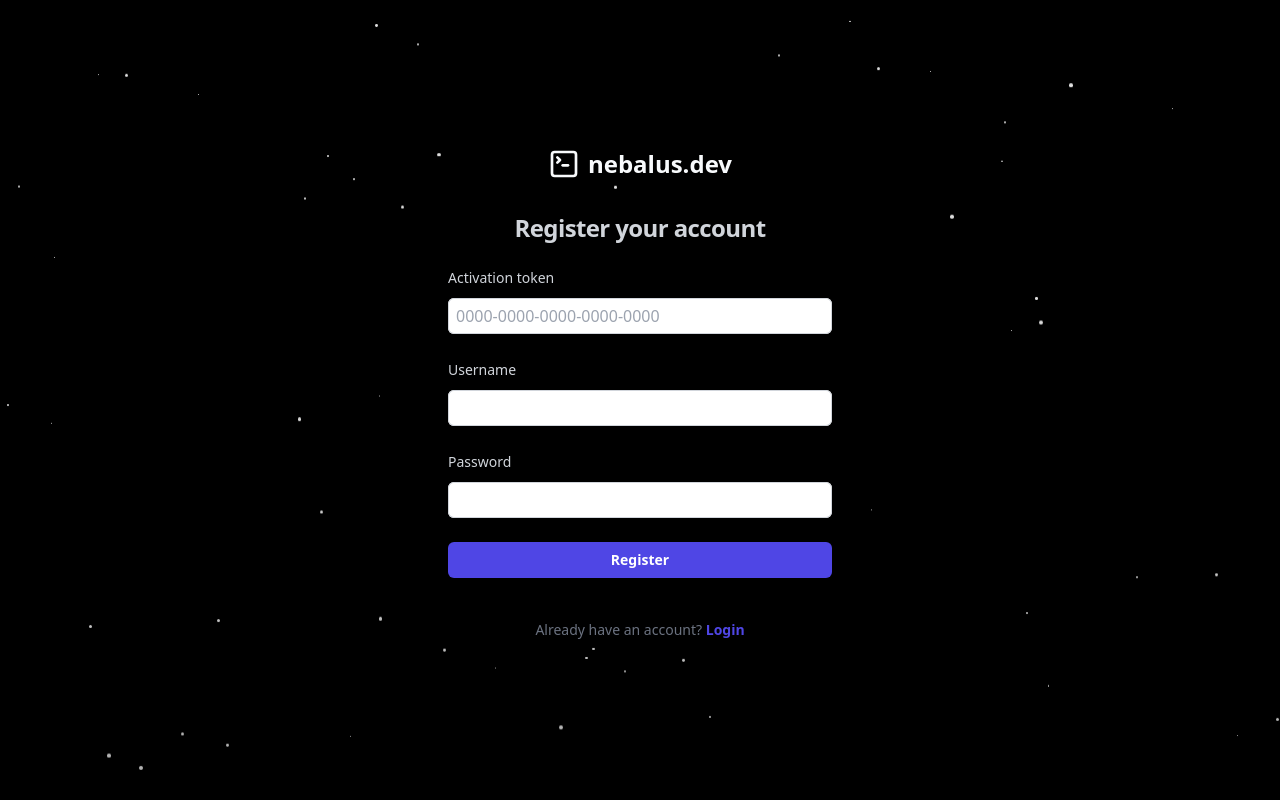
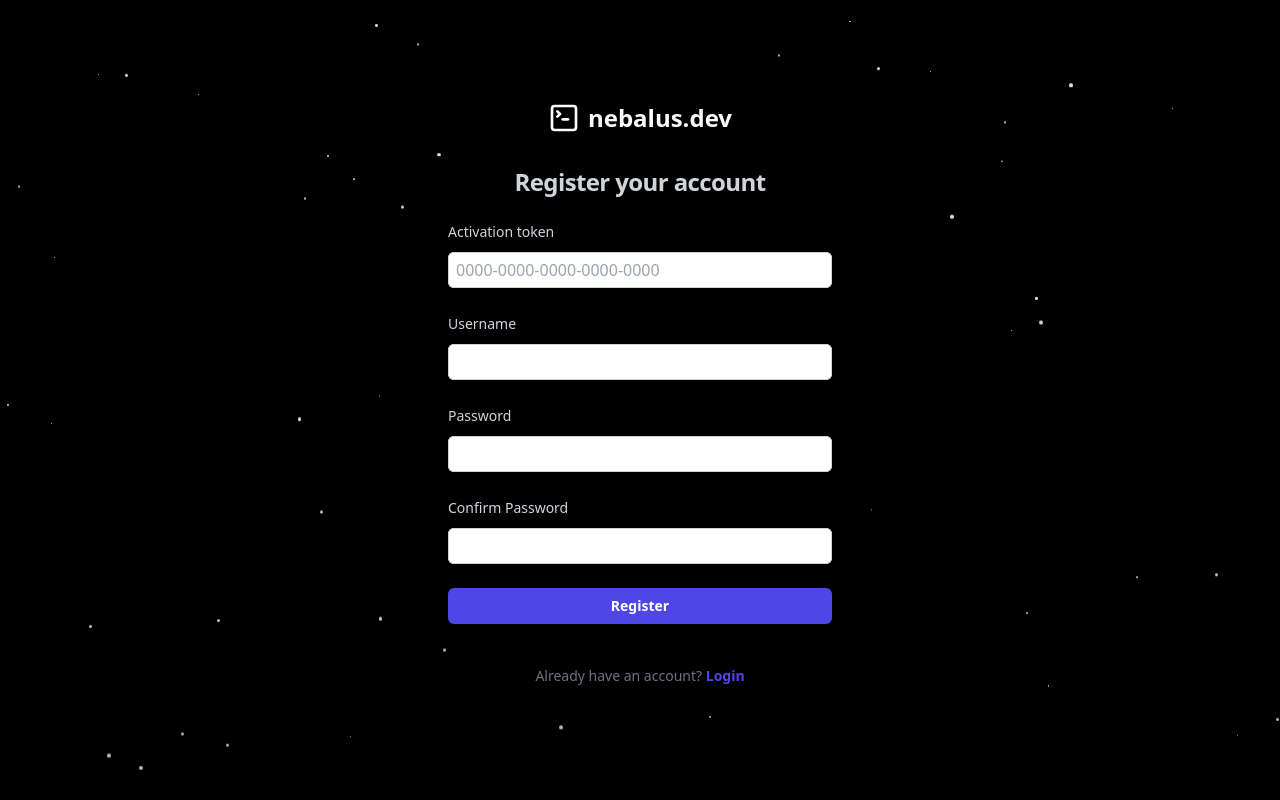
Before and after one commit to Nebalus/WebFrontend, a React (Vite) app: page /register in a window 1280 px wide. Built offline with nearby package versions, Linux system fonts and the light colour scheme.

Commit message:
master: .

```diff
--- a/src/components/authentication/RegisterPage.tsx
+++ b/src/components/authentication/RegisterPage.tsx
@@ -128,6 +128,24 @@ export default function RegisterPage() {
               </div>
 
               <div>
+                <div className="flex items-center justify-between">
+                  <label htmlFor="password" className="block text-sm font-medium leading-6 text-gray-300">
+                    Confirm Password
+                  </label>
+                </div>
+                <div className="mt-2">
+                  <input
+                      id="password-confirm"
+                      name="password"
+                      type="password"
+                      required
+                      autoComplete="current-password"
+                      className="block w-full rounded-md border-0 py-1.5 text-gray-900 shadow-sm ring-1 ring-inset ring-gray-300 placeholder:text-gray-400 focus:ring-2 focus:ring-inset focus:ring-indigo-600 sm:leading-6 p-2 text-l"
+                  />
+                </div>
+              </div>
+
+              <div>
                 <Button
                     type="submit"
                     disabled={isRegistering}
```
